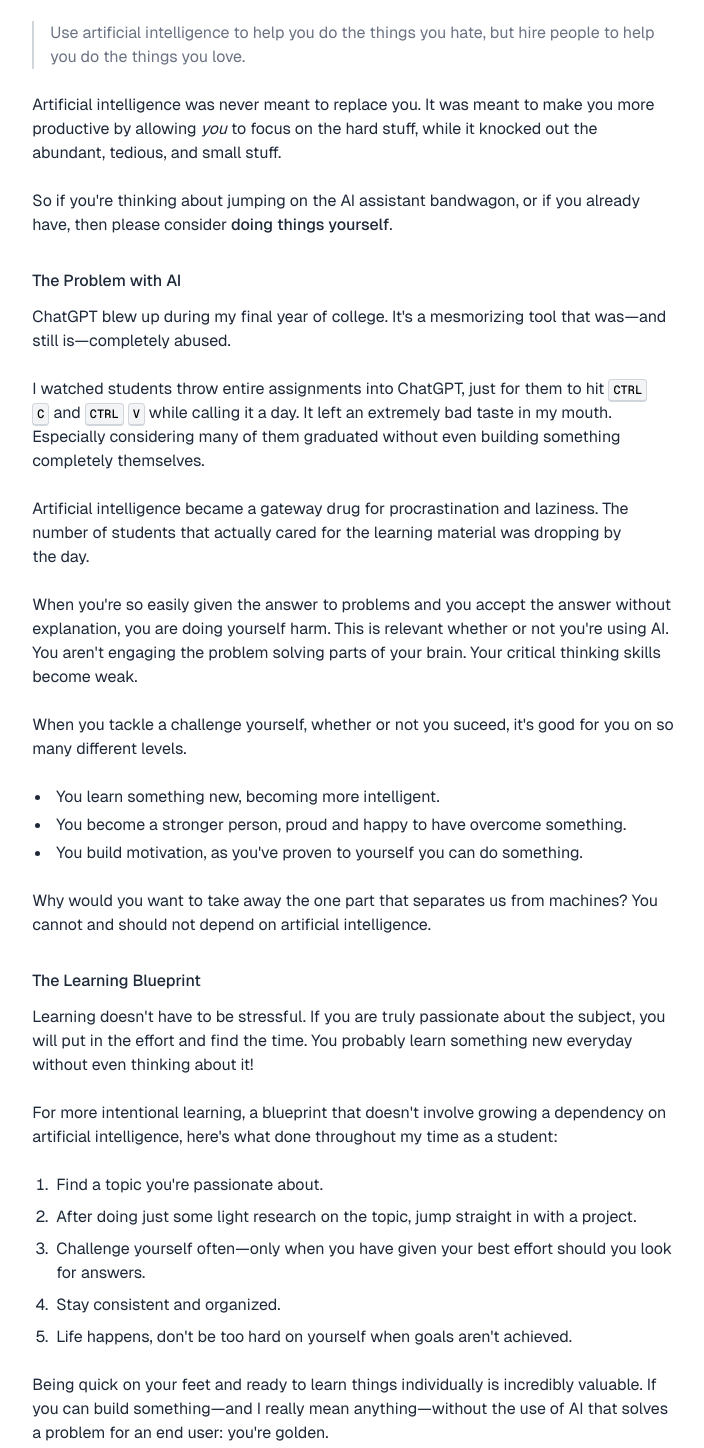
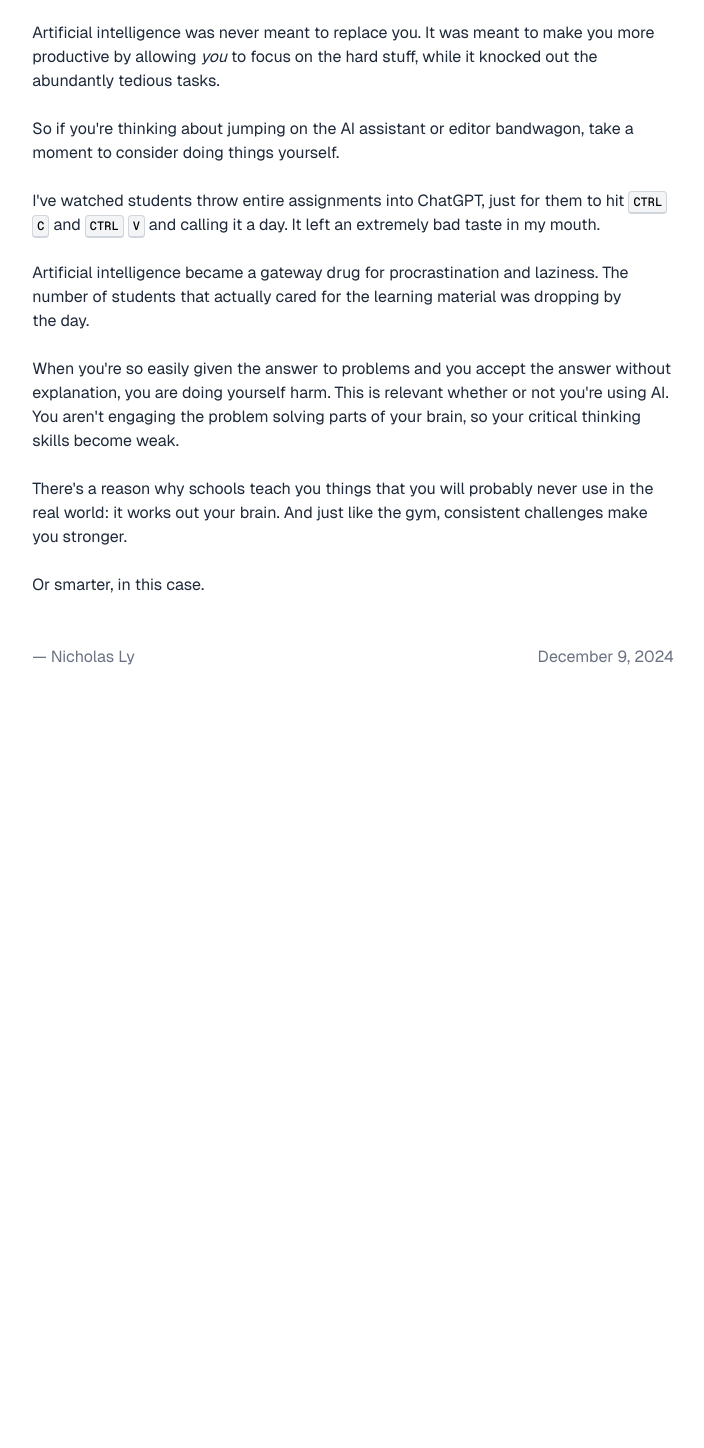
Before and after one commit to nicholasdly/site, an Astro site: page /posts/do-things-yourself in a window 1280 px wide. Shown: the part 167-1615 px from the top of the page, without its empty margins (287-991 px from the left). After the commit the page ends 932 px from the top, so only its background shows below. Built offline with nearby package versions, Linux system fonts and the light colour scheme; Astro itself is replaced by a stand-in of ours.

Commit message:
refactor: rewrite

```diff
--- a/src/content/posts/do-things-yourself.mdx
+++ b/src/content/posts/do-things-yourself.mdx
@@ -1,6 +1,6 @@
 ---
 title: "Do Things Yourself"
-description: "A letter to computer science students."
+description: "If you're letting artificial intelligence do the hard work for you, you're using it wrong."
 date: "Dec 9 2024"
 ---
 
@@ -8,40 +8,16 @@ date: "Dec 9 2024"
 
 If you're letting artificial intelligence do the hard work for you, you're using it wrong.
 
-> Use artificial intelligence to help you do the things you hate, but hire people to help you do the things you love.
+Artificial intelligence was never meant to replace you. It was meant to make you more productive by allowing _you_ to focus on the hard stuff, while it knocked out the abundantly tedious tasks.
 
-Artificial intelligence was never meant to replace you. It was meant to make you more productive by allowing _you_ to focus on the hard stuff, while it knocked out the abundant, tedious, and small stuff.
+So if you're thinking about jumping on the AI assistant or editor bandwagon, take a moment to consider doing things yourself.
 
-So if you're thinking about jumping on the AI assistant bandwagon, or if you already have, then please consider **doing things yourself**.
-
-## The Problem with AI
-
-ChatGPT blew up during my final year of college. It's a mesmorizing tool that was—and still is—completely abused.
-
-I watched students throw entire assignments into ChatGPT, just for them to hit <kbd>CTRL</kbd> <kbd>C</kbd> and <kbd>CTRL</kbd> <kbd>V</kbd> while calling it a day. It left an extremely bad taste in my mouth. Especially considering many of them graduated without even building something completely themselves.
+I've watched students throw entire assignments into ChatGPT, just for them to hit <kbd>CTRL</kbd> <kbd>C</kbd> and <kbd>CTRL</kbd> <kbd>V</kbd> and calling it a day. It left an extremely bad taste in my mouth.
 
 Artificial intelligence became a gateway drug for procrastination and laziness. The number of students that actually cared for the learning material was dropping by the day.
 
-When you're so easily given the answer to problems and you accept the answer without explanation, you are doing yourself harm. This is relevant whether or not you're using AI. You aren't engaging the problem solving parts of your brain. Your critical thinking skills become weak.
+When you're so easily given the answer to problems and you accept the answer without explanation, you are doing yourself harm. This is relevant whether or not you're using AI. You aren't engaging the problem solving parts of your brain, so your critical thinking skills become weak.
 
-When you tackle a challenge yourself, whether or not you suceed, it's good for you on so many different levels.
+There's a reason why schools teach you things that you will probably never use in the real world: it works out your brain. And just like the gym, consistent challenges make you stronger.
 
-- You learn something new, becoming more intelligent.
-- You become a stronger person, proud and happy to have overcome something.
-- You build motivation, as you've proven to yourself you can do something.
-
-Why would you want to take away the one part that separates us from machines? You cannot and should not depend on artificial intelligence.
-
-## The Learning Blueprint
-
-Learning doesn't have to be stressful. If you are truly passionate about the subject, you will put in the effort and find the time. You probably learn something new everyday without even thinking about it!
-
-For more intentional learning, a blueprint that doesn't involve growing a dependency on artificial intelligence, here's what done throughout my time as a student:
-
-1. Find a topic you're passionate about.
-2. After doing just some light research on the topic, jump straight in with a project.
-3. Challenge yourself often—only when you have given your best effort should you look for answers.
-4. Stay consistent and organized.
-5. Life happens, don't be too hard on yourself when goals aren't achieved.
-
-Being quick on your feet and ready to learn things individually is incredibly valuable. If you can build something—and I really mean anything—without the use of AI that solves a problem for an end user: you're golden.
+Or smarter, in this case.
```
